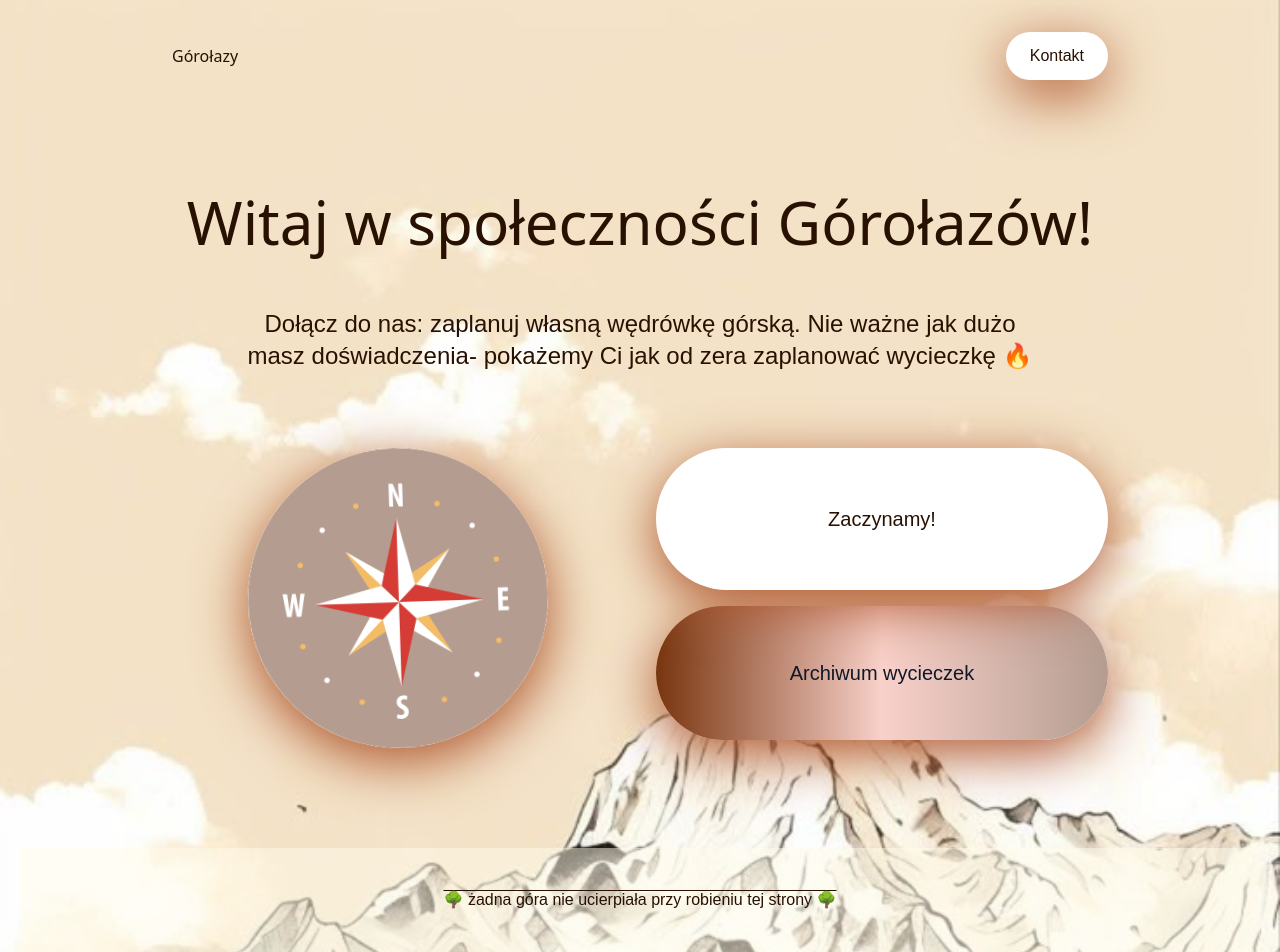
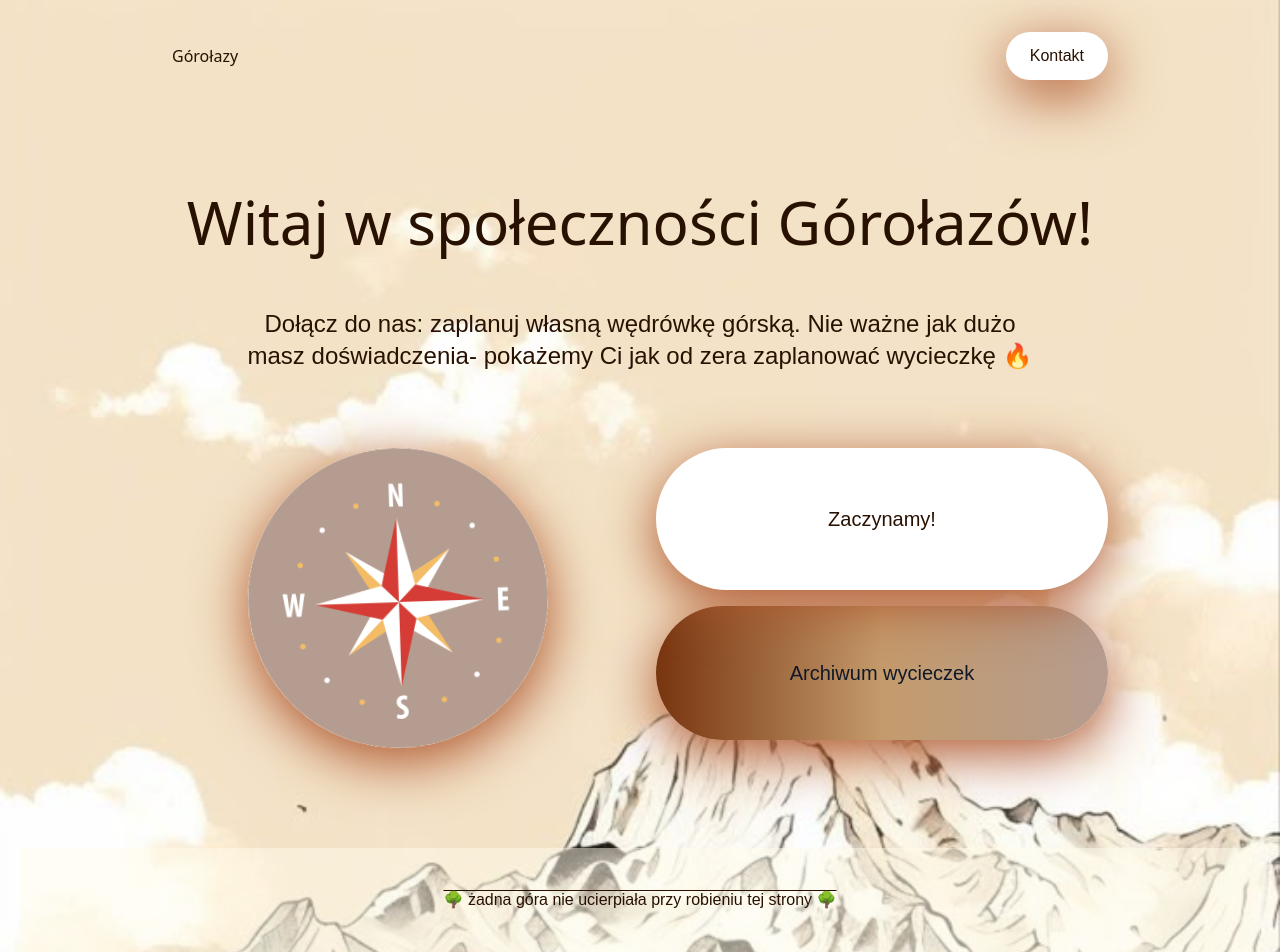
Before and after one commit to kama-pa-go/KGprojects, a Jekyll site: the page index.html, which Jekyll copies as it is, in a window 1280 px wide and 952 px high. Built offline with Jekyll 4.4.1, drawn with Linux system fonts in a browser that asks for light colours; some web fonts are replaced.

Commit message:
Your commit message here

```diff
--- a/assets/output.css
+++ b/assets/output.css
@@ -1677,9 +1677,6 @@
   .opacity-50 {
     opacity: 50%;
   }
-  .opacity-90 {
-    opacity: 90%;
-  }
   .mix-blend-plus-darker {
     mix-blend-mode: plus-darker;
   }
--- a/index.html
+++ b/index.html
@@ -33,7 +33,7 @@
 
   .red-yellow-button {
     color: #111827; /* text-gray-900 */
-    background-image: linear-gradient(to right, #78350f, #f8d1ca, #B49C90); /* from-red-200 via-red-300 to-yellow-200 */
+    background-image: linear-gradient(to right, #78350f, #c49b6c, #B49C90); /* from-red-200 via-red-300 to-yellow-200 */
     font-weight: 500; /* font-medium */
     font-size: 0.875rem; /* text-sm */
     line-height: 1.25rem;
```
